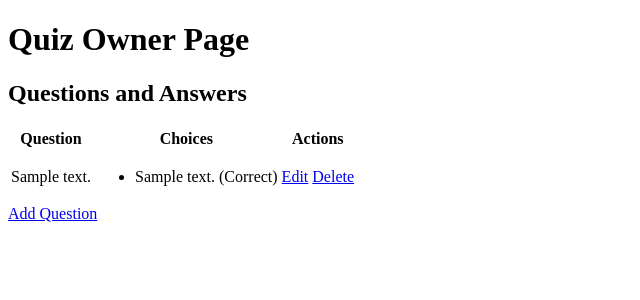
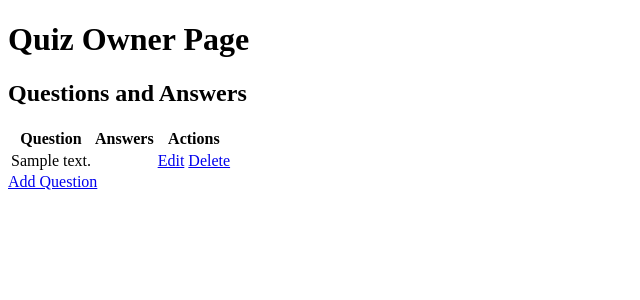
Before and after one commit to LittleHaku/cybersecurity-proj1, a Django app: page /quiz/1/edit/ in a window 1280 px wide. Shown: the part 97-397 px from the top of the page, without its empty margins (0-640 px from the left). Run offline with Django 4.2, Linux system fonts and the light colour scheme; a user stored in the database is signed in; tables that the repository leaves empty hold one stand-in row (values such as "Sample post").

Commit message:
answer rather than choice

```diff
--- a/project/quizzapp/forms.py
+++ b/project/quizzapp/forms.py
@@ -1,7 +1,7 @@
 from django import forms
 from django.contrib.auth.forms import UserCreationForm, AuthenticationForm
 from django.contrib.auth import get_user_model
-from .models import Quiz, Question, Choice
+from .models import Quiz, Question, Answer
 
 User = get_user_model()
 
@@ -36,5 +36,5 @@
 
 class AnswerForm(forms.ModelForm):
     class Meta:
-        model = Choice
+        model = Answer
         fields = ["text", "is_correct"]
--- a/project/quizzapp/models.py
+++ b/project/quizzapp/models.py
@@ -26,7 +26,7 @@
         return self.text
 
 
-class Choice(models.Model):
+class Answer(models.Model):
     question = models.ForeignKey(Question, on_delete=models.CASCADE)
     text = models.CharField(max_length=200)
     is_correct = models.BooleanField(default=False)
--- a/project/quizzapp/templates/question_edit.html
+++ b/project/quizzapp/templates/question_edit.html
@@ -15,10 +15,10 @@
         </tr>
     </thead>
     <tbody>
-        {% for answer in question.answers %}
+        {% for answer in answers %}
         <tr>
             <td>{{ answer.text }}</td>
-            <td><input type="checkbox" {% if answer.is_correct %}checked{% endif %}></td>
+            <td><input type="checkbox" {% if answer.is_correct %}checked{% endif %} disabled></td>
             <td><button>Delete</button></td>
             <td><button>Edit/Save</button></td>
         </tr>
--- a/project/quizzapp/templates/quiz_edit.html
+++ b/project/quizzapp/templates/quiz_edit.html
@@ -8,7 +8,7 @@
     <thead>
         <tr>
             <th>Question</th>
-            <th>Choices</th>
+            <th>Answers</th>
             <th>Actions</th>
         </tr>
     </thead>
@@ -18,8 +18,8 @@
             <td>{{ question.text }}</td>
             <td>
                 <ul>
-                    {% for choice in question.choice_set.all %}
-                    <li>{{ choice.text }}{% if choice.is_correct %} (Correct){% endif %}</li>
+                    {% for Answer in question.Answer_set.all %}
+                    <li>{{ Answer.text }}{% if Answer.is_correct %} (Correct){% endif %}</li>
                     {% endfor %}
                 </ul>
             </td>
--- a/project/quizzapp/views.py
+++ b/project/quizzapp/views.py
@@ -2,7 +2,7 @@
 from django.contrib.auth.decorators import login_required
 from django.contrib.auth.forms import AuthenticationForm
 from django.contrib.auth import login, logout
-from .models import Quiz, Question, Choice
+from .models import Quiz, Question, Answer
 from quizzapp.models import CustomUser
 from django.contrib.auth import get_user_model
 from .forms import (
@@ -122,7 +122,7 @@
 def QuestionEditView(request, pk):
     question = Question.objects.get(id=pk)
     if request.user == question.quiz.owner:
-        answers = question.choice_set.all()
+        answers = question.answer_set.all()
         if request.method == "POST":
             form = QuestionForm(request.POST, instance=question)
             if form.is_valid():
@@ -185,3 +185,14 @@
     else:
         form = AnswerForm()
     return render(request, "answer_add.html", {"form": form})
+
+
+# Delete Answer View
+@login_required
+def AnswerDeleteView(request, pk):
+    answer = Answer.objects.get(id=pk)
+    if request.user == answer.question.quiz.owner:
+        answer.delete()
+        return redirect("question_edit", pk=answer.question.id)
+    else:
+        return redirect("home")
```
Also changed, not shown: project/quizzapp/migrations/0001_initial.py.
